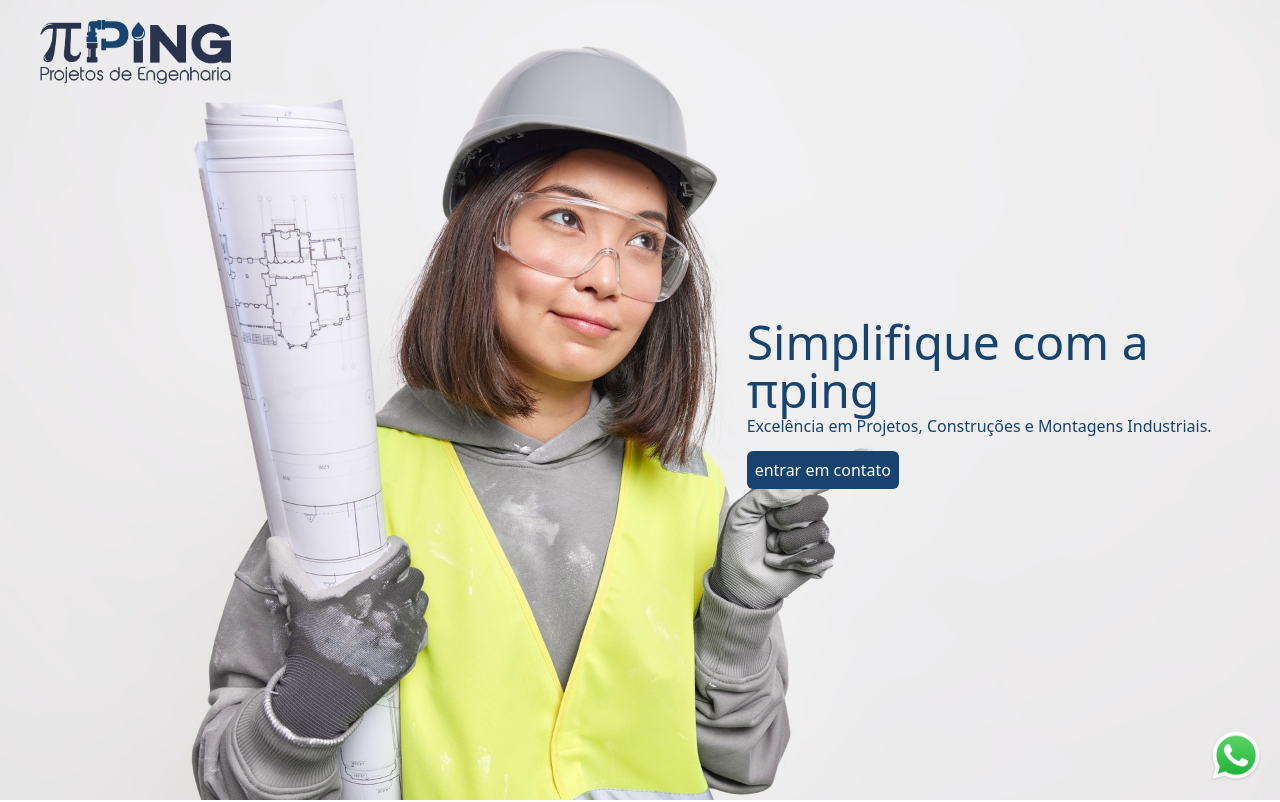
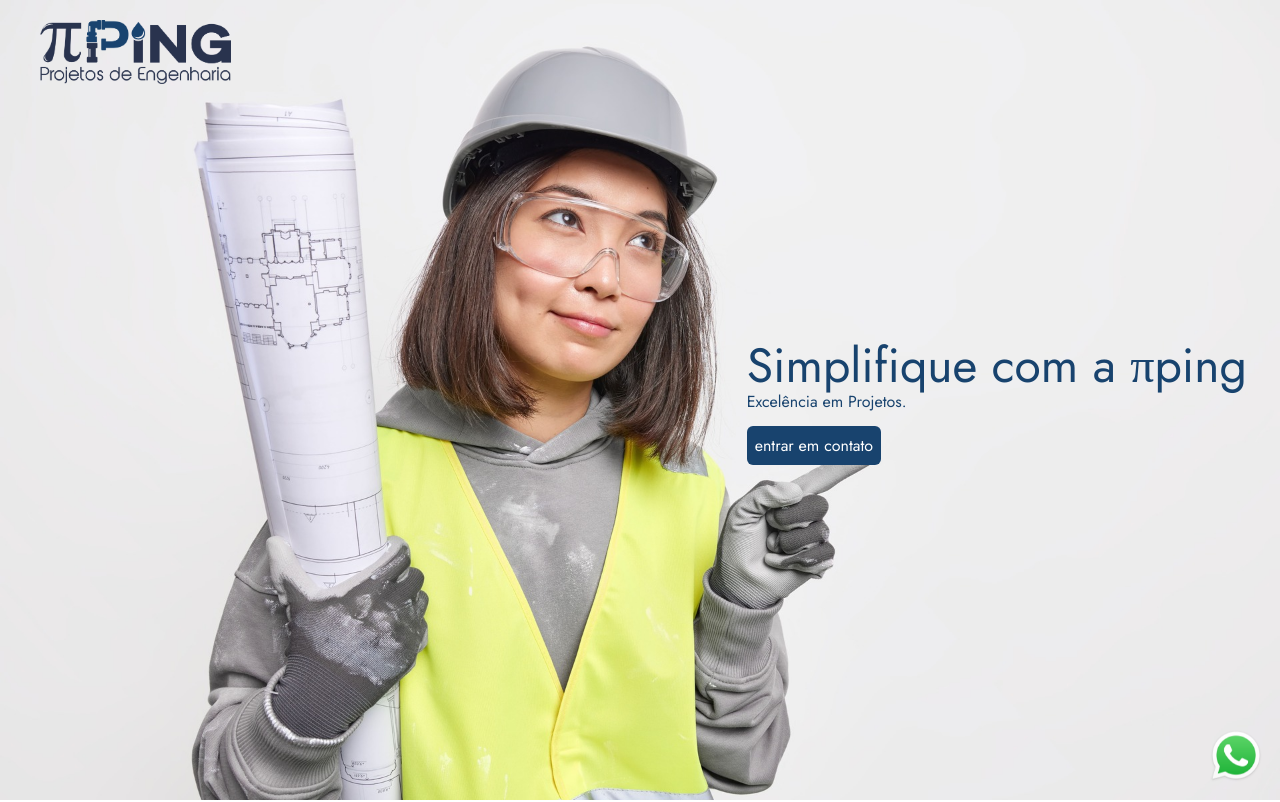
Before and after one commit to saulorodriguesm/piping, a React (Vite) app: page / in a window 1280 px wide. Shown: the top 802 px of the page. Built offline with nearby package versions, Linux system fonts and the light colour scheme.

Commit message:
change: font-family changed

```diff
--- a/index.html
+++ b/index.html
@@ -5,6 +5,12 @@
     <link rel="icon" type="image/svg+xml" href="/icon.ico" />
     <meta name="viewport" content="width=device-width, initial-scale=1.0" />
     <title>Piping - Projetos de Engenharia</title>
+    <link rel="preconnect" href="https://fonts.googleapis.com" />
+    <link rel="preconnect" href="https://fonts.gstatic.com" crossorigin />
+    <link
+      href="https://fonts.googleapis.com/css2?family=Inter:ital,opsz,wght@0,14..32,100..900;1,14..32,100..900&family=Jost:ital,wght@0,100..900;1,100..900&display=swap"
+      rel="stylesheet"
+    />
   </head>
   <body>
     <div id="root"></div>
--- a/src/components/Banner.tsx
+++ b/src/components/Banner.tsx
@@ -11,7 +11,7 @@
             {" "}
             <h1 className="text-3xl md:text-5xl">Simplifique com a πping</h1>
             <h2 className="text-1xl">
-              Excelência em Projetos, Construções e Montagens Industriais.
+              Excelência em Projetos.
             </h2>{" "}
           </div>
           <div>
--- a/src/index.css
+++ b/src/index.css
@@ -4,6 +4,7 @@
 
 * {
   color: #18436e;
+  font-family: "Jost";
 }
 h3 {
   font-size: 1.5rem;
```
